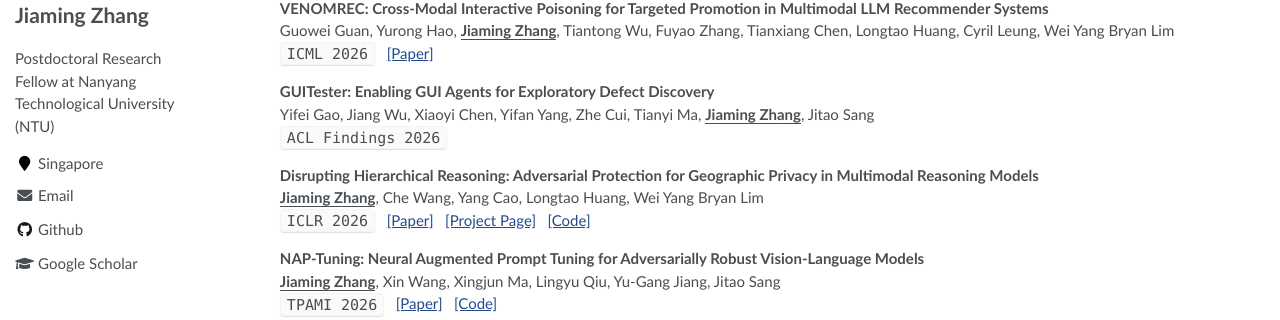
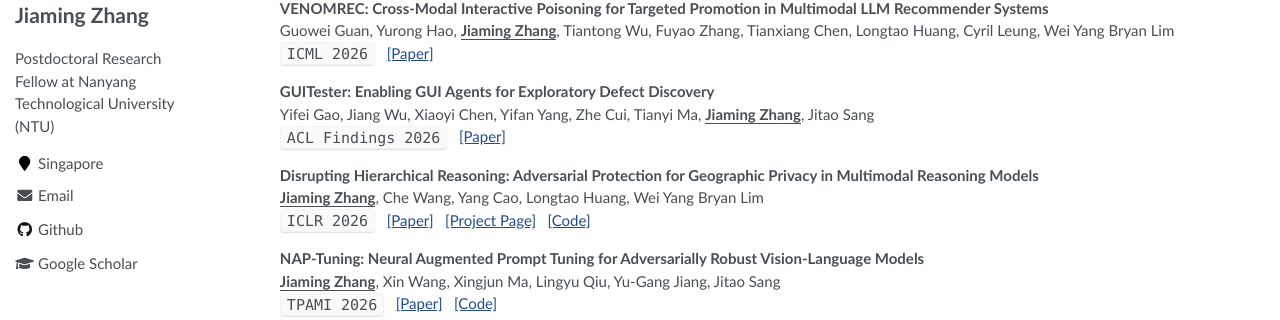
Before and after one commit to jiamingzhang94/jiamingzhang94.github.io, a Jekyll site: the page built from _pages/about.md, in a window 1280 px wide and 900 px high, scrolled down 1209 px. Shown: the part 133-453 px from the top of the window. Built offline with Jekyll 4.4.1, drawn with Linux system fonts in a browser that asks for light colours.

Commit message:
Add GUITester paper link

```diff
--- a/_pages/about.md
+++ b/_pages/about.md
@@ -85,7 +85,7 @@ My research focuses on **Trustworthy AI**, with particular interests in **advers
 
 **GUITester: Enabling GUI Agents for Exploratory Defect Discovery**
 <br> Yifei Gao, Jiang Wu, Xiaoyi Chen, Yifan Yang, Zhe Cui, Tianyi Ma, <u><strong>Jiaming Zhang</strong></u>, Jitao Sang
-<br> ``ACL Findings 2026``
+<br> ``ACL Findings 2026`` &nbsp; <a href="https://arxiv.org/pdf/2601.04500">[Paper]</a>
 
 <div style="margin-bottom: 15px;"></div>
 
```
